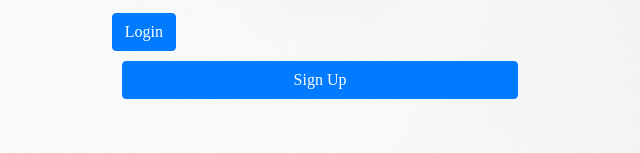
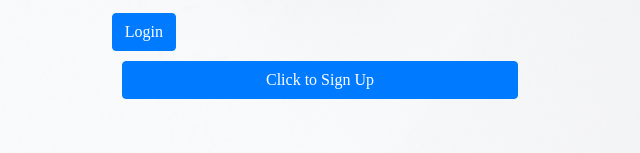
Before and after one commit to EstimeB/MicroBlaug, a plain HTML site: page src/main/webApp/html/login-signup.html in a window 1280 px wide. Shown: the part 557-710 px from the top of the page, 330-970 px from the left. Drawn offline with nearby package versions, Linux system fonts and the light colour scheme.

Commit message:
signup message changed on button

```diff
--- a/src/main/webApp/html/login-signup.html
+++ b/src/main/webApp/html/login-signup.html
@@ -41,7 +41,7 @@
                 <button type="submit" id="login-btn" class="btn btn-primary">Login</button>
 
                 <button onclick="document.getElementById('id01').style.display='block'" id="signup-btn"
-                    class="btn btn-primary btn-block">Sign Up</button>
+                    class="btn btn-primary btn-block">Click to Sign Up</button>
 
                 <div id="id01" class="modal">
                     <span onclick="document.getElementById('id01').style.display='none'" class="close"
```
